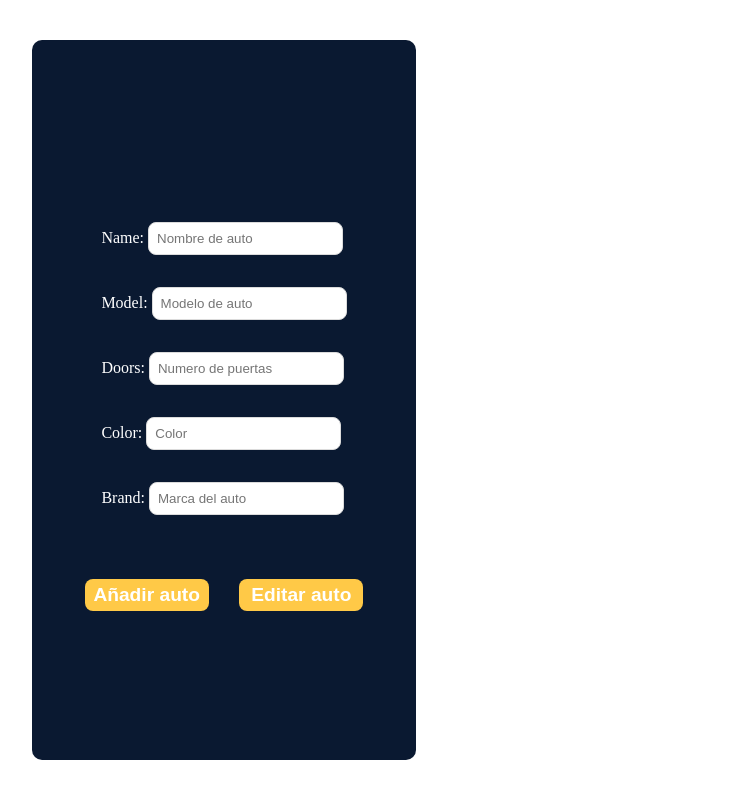
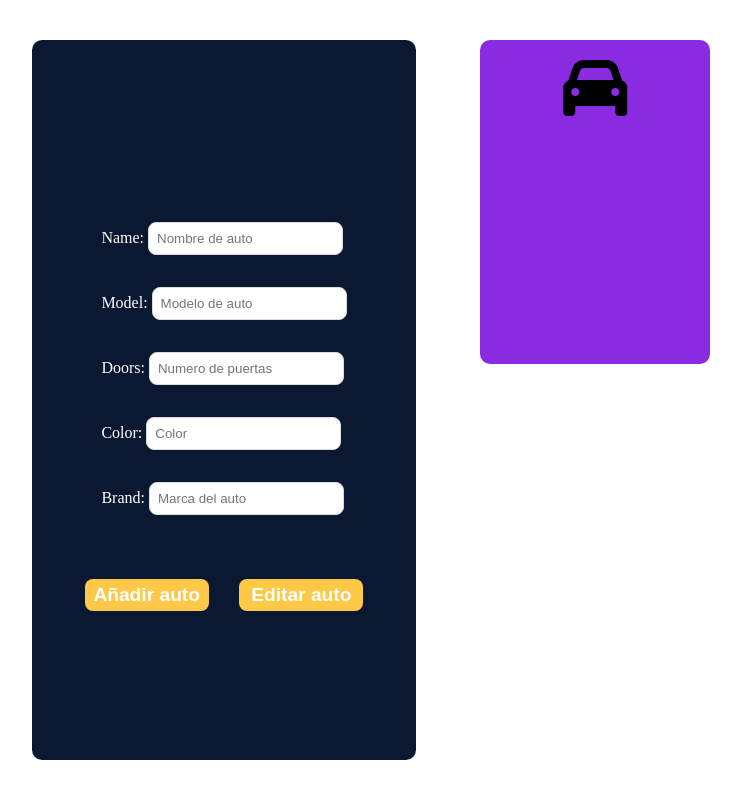
Before and after one commit to escorpion16/CRUD-CARS, a plain HTML site: page index.html in a window 1280 px wide. Shown: the whole page, without its empty margins (0-741 px from the left). Drawn offline with Linux system fonts and the light colour scheme.

Commit message:
card agregado y main.js

```diff
--- a/assets/css/styles.css
+++ b/assets/css/styles.css
@@ -67,14 +67,22 @@
 
 /* Card */
 
-.card {
+.cars-container .card {
     width: 30%;
-    height: 33%;
+    height: 45%;
+    overflow: hidden;
+    text-align: center;
+    transition: all 0.5s;
+    border-radius: 10px;
+    background-color: blueviolet;
 }
 
-.image-car {
-    background-image: url("https://image.similarpng.com/very-thumbnail/2020/09/Red-car-on-transparent-background-PNG.png");
-    background-position: center;
-    background-repeat: no-repeat;
-    background-size: cover;
+.card .icon-car {
+    width: 100%;
+    height: 25%;
+    margin-top: 1rem;
 }
+
+.card .icon-car i {
+    font-size: 4rem;
+}
--- a/index.html
+++ b/index.html
@@ -5,6 +5,7 @@
     <meta http-equiv="X-UA-Compatible" content="IE=edge">
     <meta name="viewport" content="width=device-width, initial-scale=1.0">
     <title>CRUD CARS</title>
+    <script src="https://kit.fontawesome.com/6423cb9ba2.js" crossorigin="anonymous"></script>
     <link rel="stylesheet" href="./assets/css/styles.css">
 </head>
 <body>
@@ -47,8 +48,8 @@
 
         <div class="cars-container">
             <div class="card">
-                <div class="image-car">
-
+                <div class="icon-car">
+                    <i class="fas fa-car"></i>
                 </div>
                 <div class="content">
 
```
Also changed, not shown: assets/js/main.js (added).
